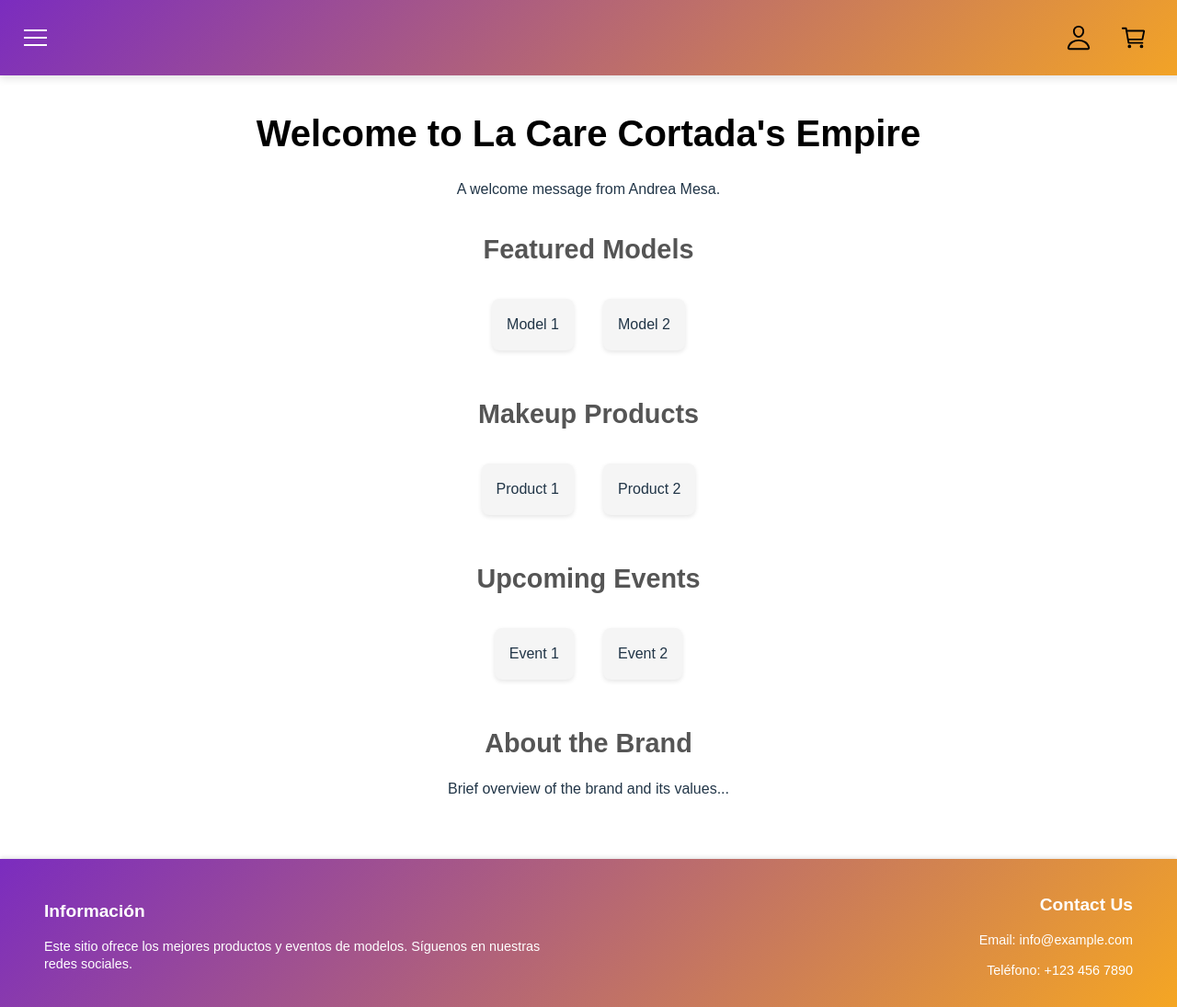
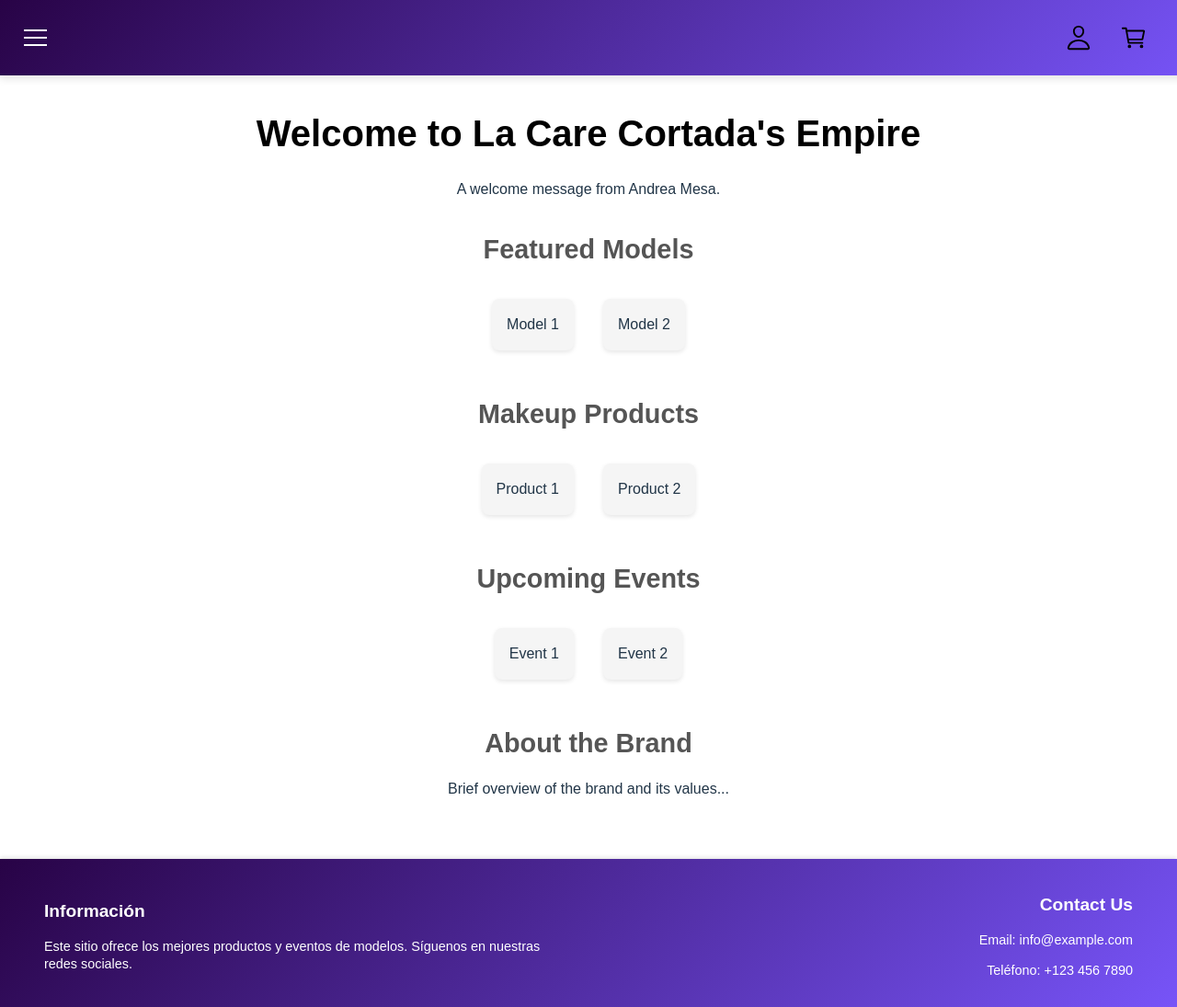
Before and after one commit to Tomaslopera/La_Care_Cortada, a React (Vite) app in the folder frontend/: page / in a window 1280 px wide. Shown: the whole page at 92% size. Built offline with nearby package versions, Linux system fonts and the light colour scheme.

Commit message:
colores layout y back

```diff
--- a/frontend/src/Components/Footer.jsx
+++ b/frontend/src/Components/Footer.jsx
@@ -1,8 +1,4 @@
-import { AiOutlineInstagram, AiOutlineMail } from "react-icons/ai";
-import { BsWhatsapp } from "react-icons/bs";
-import { useNavigate } from "react-router-dom";
-import styled from "styled-components";
-import colores from "../Styles/colores";
+
 import styles from '../Styles/Footer.module.css';
 
 
--- a/frontend/src/Styles/Footer.module.css
+++ b/frontend/src/Styles/Footer.module.css
@@ -1,5 +1,5 @@
 .footer {
-    background: linear-gradient(135deg, #7b2cbf, #f5a623);
+    background: linear-gradient(135deg, rgba(40, 3, 70), #7754f8);
     padding: 1rem;
     display: flex;
     justify-content: space-between;
--- a/frontend/src/Styles/Menu.module.css
+++ b/frontend/src/Styles/Menu.module.css
@@ -1,7 +1,7 @@
 /* Menu.module.css */
 
 .navbar {
-  background: linear-gradient(135deg, #7b2cbf, #f5a623);
+  background: linear-gradient(135deg, rgba(40, 3, 70), #7754f8);
   padding: 1rem;
   position: fixed;
   width: 100%;
@@ -36,12 +36,18 @@
   padding: 0;
   width: 10%;
   flex-direction: column;
-  background: linear-gradient(135deg, #7b2cbf, #f5a623);
+  background: linear-gradient(0deg, rgba(40, 3, 70), #7754f8);
   position: absolute;
   top: 100%;
   left: 0;
   text-align: center;
   border-bottom-right-radius: 3%;
+}
+
+@media (max-width: 900px) {
+  .navList {
+    width: 30%; /* Ajusta el ancho al 100% en pantallas pequeñas */
+  }
 }
 
 .navLink {
--- a/frontend/src/index.css
+++ b/frontend/src/index.css
@@ -5,7 +5,7 @@
 
   color-scheme: light dark;
   color: rgba(255, 255, 255, 0.87);
-  background-color: #213547;
+  background-color: rgb(255, 255, 255);
 
   font-synthesis: none;
   text-rendering: optimizeLegibility;
```
Also changed, not shown: 1 other file (tests, documents, lock files or other folders).
